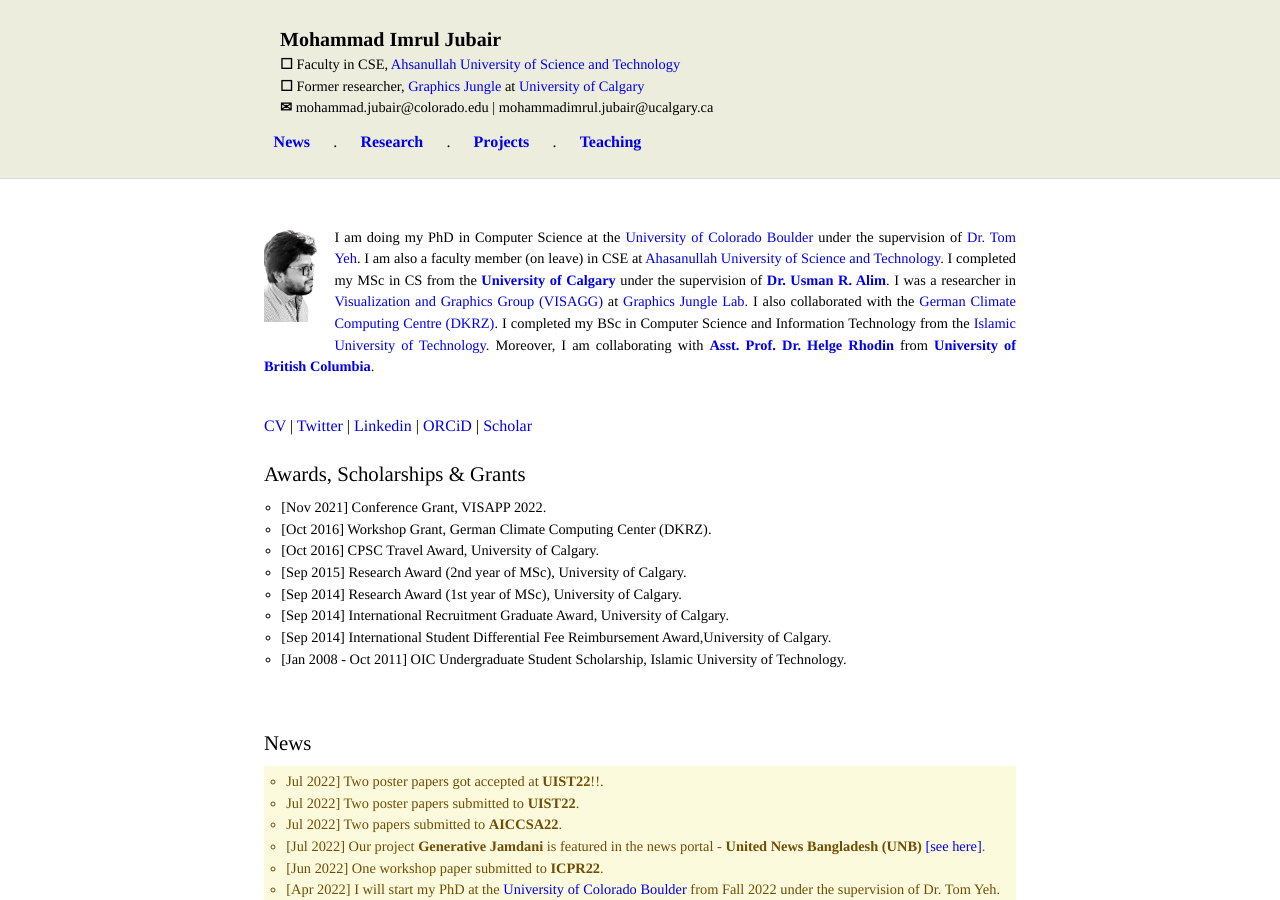
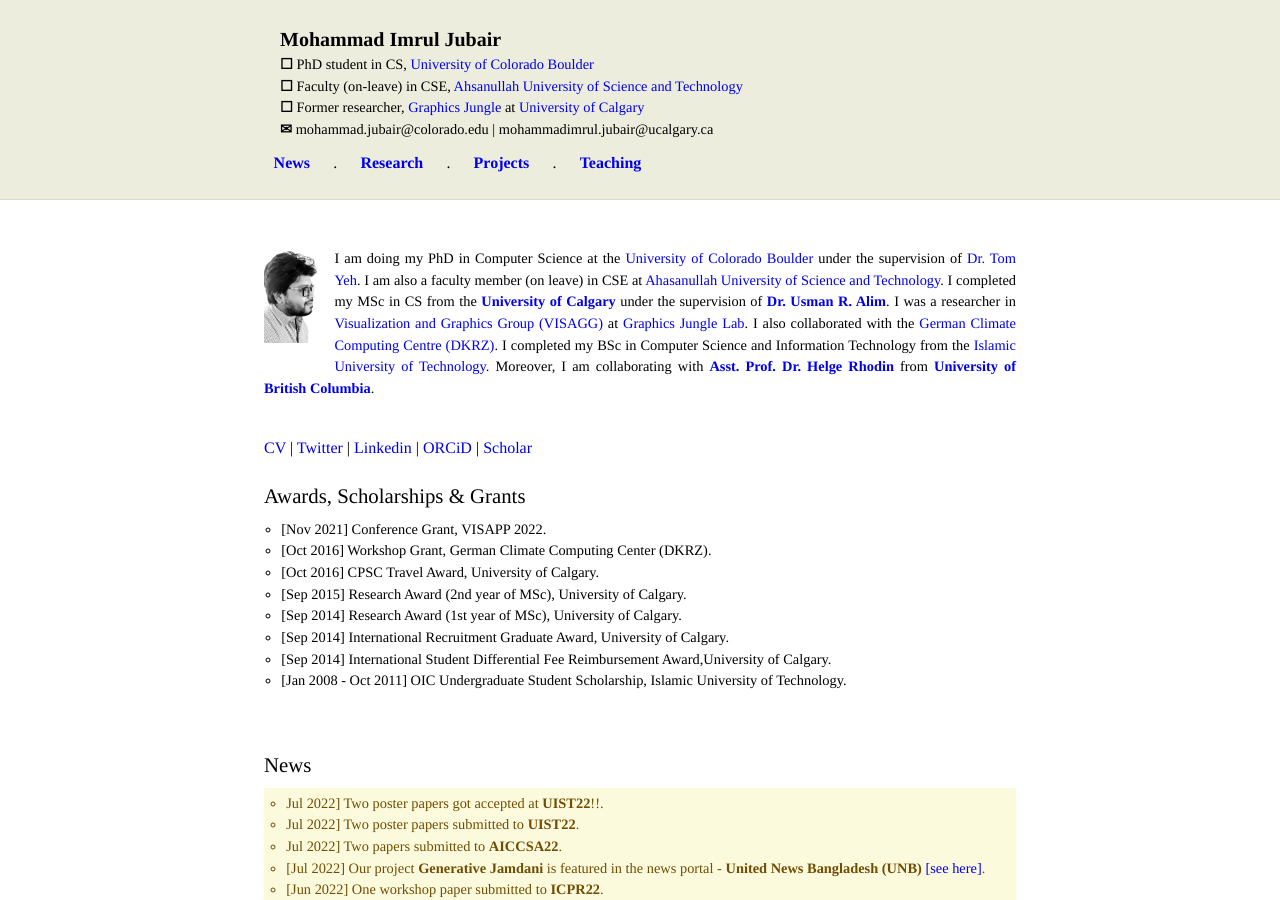
Before and after one commit to imruljubair/imruljubair.github.io, a Jekyll site: the page built from index.html, in a window 1280 px wide and 900 px high. Built offline with Jekyll 4.4.1, drawn with Linux system fonts in a browser that asks for light colours.

Commit message:
Update nav.html

```diff
--- a/_includes/nav.html
+++ b/_includes/nav.html
@@ -5,7 +5,8 @@
 	<!--<div class="portrait"><img src="/assets/images/mijpic.jpg"></div>-->
     <div class="title">
       <span class="titlespan">{{ site.author.name }}</span><br>
-      <p style="font-size:90%"><span>&#9744;</span> Faculty in CSE, <a href="http://aust.edu/">Ahsanullah University of Science and Technology</a><br>
+      <p style="font-size:90%"> <span>&#9744;</span> PhD student in CS, <a href="https://www.colorado.edu/cs/">University of Colorado Boulder</a><br>
+        <span>&#9744;</span> Faculty (on-leave) in CSE, <a href="http://aust.edu/">Ahsanullah University of Science and Technology</a><br>
         <span>&#9744;</span> Former researcher, <a href="http://visagg.cpsc.ucalgary.ca/">Graphics Jungle</a> at <a href="http://www.ucalgary.ca/">University of Calgary</a><br>
         <span>&#9993;</span> mohammad.jubair@colorado.edu | mohammadimrul.jubair@ucalgary.ca</p>
 
```
